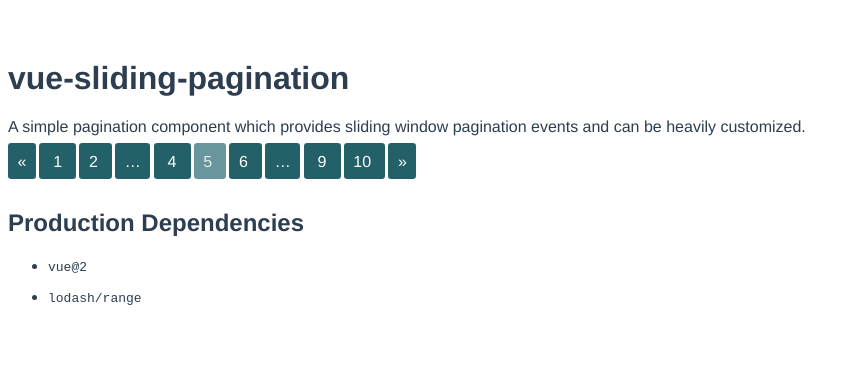
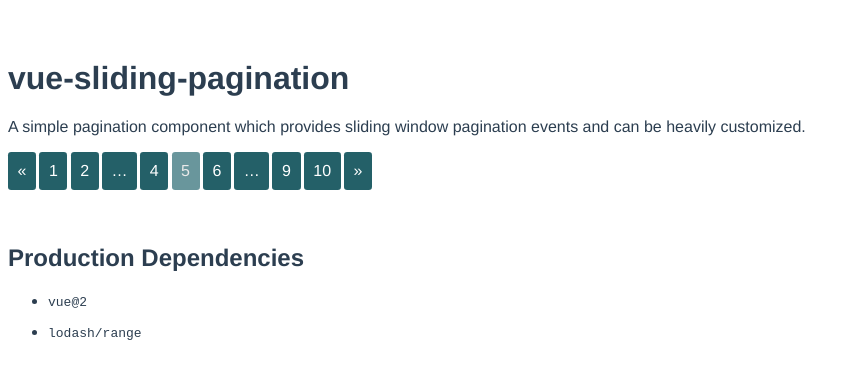
Before and after one commit to eFrane/vue-sliding-pagination, a Vue app: page / in a window 1280 px wide. Shown: the top 378 px of the page, without its empty margins (0-856 px from the left). Built offline with nearby package versions, Linux system fonts and the light colour scheme.

Commit message:
Fix line wrapping for pages

```diff
--- a/src/components/styles/_sliding-pagination.scss
+++ b/src/components/styles/_sliding-pagination.scss
@@ -3,19 +3,23 @@
 .pagination {
     pointer-events: all;
 
-    ul, li {
+    ul {
       display: inline;
       margin: 0;
       padding: 0;
     }
 
     li {
+      display: inline-block;
+
       background: $sliding-pagination-background-primary;
       color: $sliding-pagination-foreground-primary;
 
       padding: .6em;
       border-radius: .2em;
+      margin: 0;
       margin-right: .2em;
+      margin-bottom: 1em;
 
       transition-duration: $sliding-pagination-transition-duration;
       transition-property: background, color;
```
